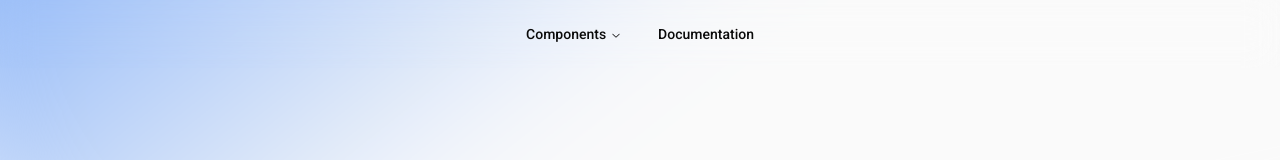
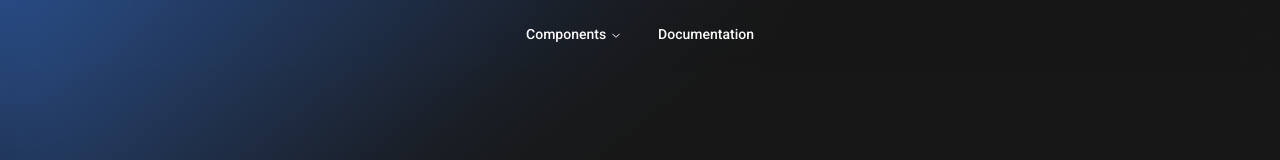
Before and after one commit to pixelftw/muscle-up, a Next.js app: page / in a window 1280 px wide. Shown: the top 160 px of the page. Built offline with nearby package versions, Linux system fonts and the light colour scheme.

Commit message:
refactor: force dark theme for now

```diff
--- a/app/layout.tsx
+++ b/app/layout.tsx
@@ -25,7 +25,7 @@ export default function RootLayout({
       <body className={roboto.className}>
         <ThemeProvider
           attribute="class"
-          forcedTheme="light"
+          forcedTheme="dark"
           enableSystem
           disableTransitionOnChange
         >
```
